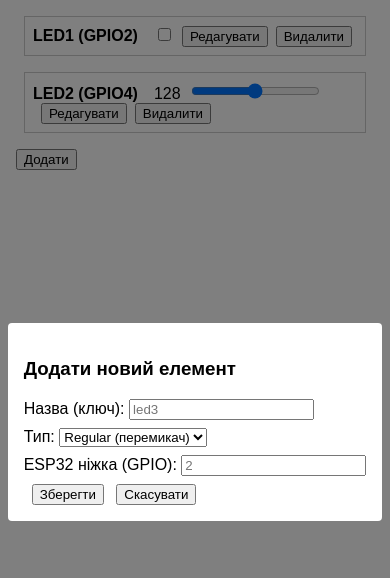
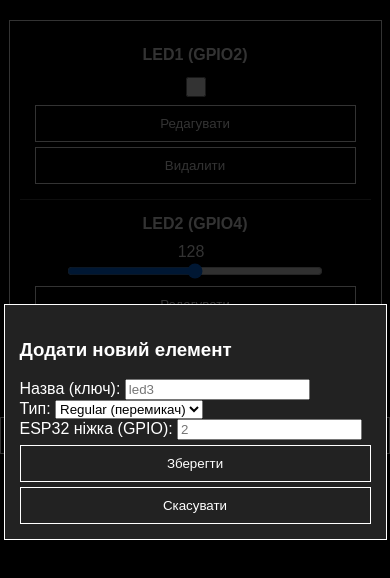
Before and after one commit to davydfed/esp32-led-controller, a website: page public/index.html in a window 390 px wide. Both pictures are taken after a click on the button "Додати". Drawn offline with Linux system fonts and the light colour scheme.

Commit message:
style update

```diff
--- a/public/index.html
+++ b/public/index.html
@@ -59,7 +59,12 @@
           <div class="form-row" id="edit-state-container"></div>
           <div class="form-row">
             <label for="edit-pin">ESP32 ніжка (GPIO):</label>
-            <input type="number" id="edit-pin" required />
+            <select id="edit-pin">
+              <option value="2">GPIO2</option>
+              <option value="4">GPIO4</option>
+              <option value="5">GPIO5</option>
+              <option value="16">GPIO16</option>
+            </select>
           </div>
           <button type="submit">Зберегти зміни</button>
           <button type="button" id="close-edit-modal">Скасувати</button>
--- a/public/style.css
+++ b/public/style.css
@@ -1,41 +1,107 @@
 body {
+  background-color: #000;
+  color: #fff;
   font-family: Arial, sans-serif;
-      }
-      #led-container {
-        margin: 1rem;
-      }
-      .led-item {
-        margin: 1rem 0;
-        padding: 0.5rem;
-        border: 1px solid #ccc;
-      }
-      .led-label {
-        font-weight: bold;
-        margin-right: 1rem;
-      }
-      button {
-        margin-left: 0.5rem;
+  margin: 0;
+  padding: 0;
 }
 
-      /* Стилі для модальних вікон */
+#led-container {
+  max-width: 800px;
+  margin: 20px auto;
+  padding: 20px;
+  border: 1px solid #fff;
+}
+
+.led-item {
+  display: flex;
+  align-items: center;
+  justify-content: space-between;
+  padding: 10px;
+  border-bottom: 1px solid #444;
+}
+
+.led-label {
+  font-size: 18px;
+  font-weight: bold;
+}
+
+button {
+  background: none;
+  color: #fff;
+  border: 1px solid #fff;
+  padding: 8px 12px;
+  cursor: pointer;
+  transition: 0.3s ease;
+}
+
+button:hover {
+  background: #fff;
+  color: #000;
+}
+
+input[type="checkbox"] {
+  width: 20px;
+  height: 20px;
+}
+
+input[type="range"] {
+  width: 100px;
+}
+
 .modal {
   position: fixed;
   top: 0;
   left: 0;
   width: 100vw;
   height: 100vh;
-        background: rgba(0, 0, 0, 0.5);
-        display: none; /* Приховано за замовчуванням */
+  background: rgba(0,0,0,0.8);
+  display: none;
   align-items: center;
   justify-content: center;
 }
+
 .modal .modal-content {
-        background: #fff;
-        padding: 1rem;
-        border-radius: 4px;
+  background: #222;
+  padding: 20px;
+  border: 1px solid #fff;
   min-width: 300px;
 }
-      /* Додатковий стиль для inline‑блоків у формі */
-      .form-row {
-        margin-bottom: 0.5rem;
+
+
+@media (max-width: 768px) {
+  body {
+    font-size: 16px;
   }
+
+  #led-container {
+    padding: 10px;
+    width: 90%;
+  }
+
+  .led-item {
+    flex-direction: column;
+    padding: 15px;
+  }
+
+  .led-label {
+    font-size: 16px;
+    text-align: center;
+    margin-bottom: 10px;
+  }
+
+  button {
+    width: 100%;
+    padding: 10px;
+    margin-top: 5px;
+  }
+
+  input[type="range"] {
+    width: 80%;
+  }
+
+  .modal .modal-content {
+    width: 90%;
+    padding: 15px;
+  }
+}
```
Lines whose indentation alone changed are shown as unchanged.
